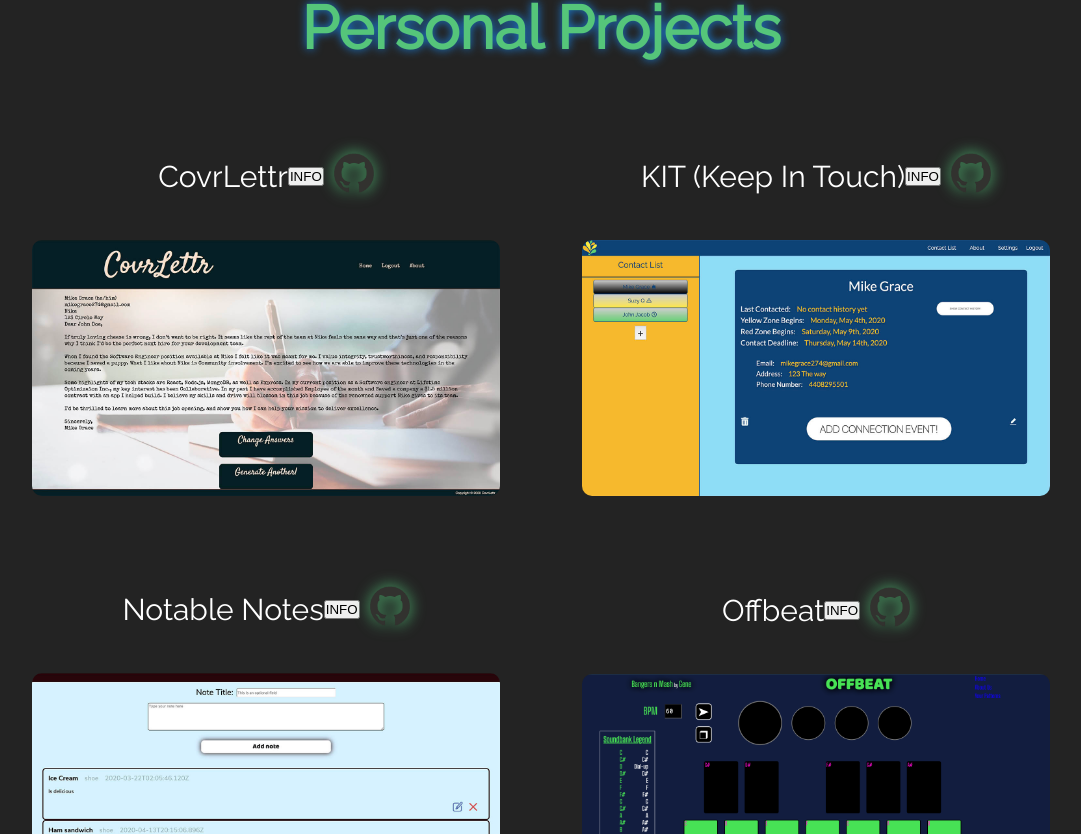
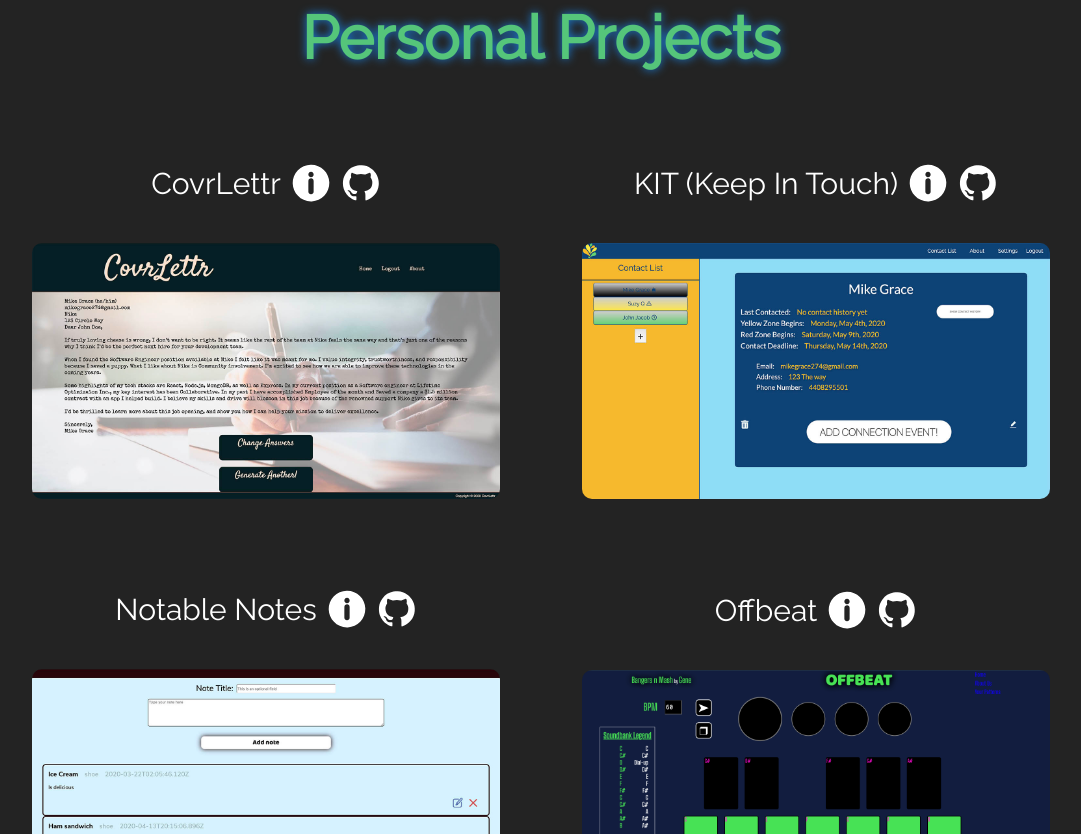
Before and after one commit to TravelFiend/Portfolio-Site-New, a React app: page / in a window 1280 px wide. Shown: the part 3657-4491 px from the top of the page, without its empty margins (139-1220 px from the left). Built offline with nearby package versions, Linux system fonts and the light colour scheme.

Commit message:
everything done except typing some descriptions and such

```diff
--- a/src/components/ProjectInfoModule.jsx
+++ b/src/components/ProjectInfoModule.jsx
@@ -7,7 +7,12 @@ const ProjectInfoModule = ({ projectName, description, closeModule }) => {
 
       <div className="project-info__content">
         <h3>{projectName}</h3>
-        <p>{description}</p>
+        {description.split('\n').map((line, index) => (
+          <p key={index}>
+            {line}
+          </p>
+        ))}
+        {/* <p>{description}</p> */}
       </div>
     </div>
   );
--- a/src/components/WorkItems.jsx
+++ b/src/components/WorkItems.jsx
@@ -1,6 +1,7 @@
 import { useState, Fragment } from 'react';
 import PropTypes from 'prop-types';
 import ProjectInfoModule from './ProjectInfoModule';
+import { GithubButton, InfoButton } from './icons';
 
 const WorkItems = ({ title, workItems }) => {
   const [selectedItem, setSelectedItem] = useState(null);
@@ -23,10 +24,13 @@ const WorkItems = ({ title, workItems }) => {
               <div className="workItems__item">
                 <div>
                   <p>{linkText}</p>
-                  <button type="button" onClick={() => setSelectedItem(linkText)}>INFO</button>
+                  <div onClick={() => setSelectedItem(linkText)}>
+                    <InfoButton />
+                  </div>
+
                   <a href={repoUrl ? repoUrl : url} target="_blank" rel="noopener noreferrer">
                     {repoUrl ? (
-                      <img src="/assets/github.png" alt={`Link to ${linkText} project repo`} />
+                      <GithubButton />
                     ) : null}
                   </a>
                 </div>
--- /dev/null
+++ b/src/components/icons.jsx
@@ -0,0 +1,38 @@
+export const InfoButton = () => (
+  <svg version="1.1" id="Layer_1" x="0px" y="0px" viewBox="0 0 768 768" enableBackground="new 0 0 768 768" xmlSpace="preserve">
+    <g>
+      <g>
+        <path d="M384.76,33.05c191.83-0.21,347.66,151.24,351.09,343.7c3.62,203.31-150.9,352.26-336.73,360.05
+          C191.42,745.52,35.34,577.34,32.61,389.67C29.79,196.22,189.3,30.49,384.76,33.05z M434.66,344.24
+          c-0.41-26.24-23.36-48.8-48.71-49.22c-27.59-0.45-52.16,21.61-52.34,48.71c-0.45,69.48-0.47,138.97,0.05,208.45
+          c0.21,27.72,22.37,47.32,51.03,47.1c29.32-0.23,49.42-19.36,49.71-48.18 M434.94,220.58c-0.18-27.89-22.56-51.23-49.41-51.56
+          c-29.7-0.36-51.95,22.66-52.3,53.46c-0.28,24.61,20,50.01,50.85,50.02C413.39,272.51,435.72,248.48,434.94,220.58z"/>
+      </g>
+    </g>
+  </svg>
+);
+
+export const GithubButton = () => (
+  <svg version="1.1" id="Layer_1" x="0px" y="0px" viewBox="0 0 768 768" enableBackground="new 0 0 768 768" xmlSpace="preserve">
+    <g>
+      <g>
+        <path d="M313.39,540.91c-5.57,15.45-9.78,28.72-15.28,41.44c-1.75,4.05-6.41,8.38-10.59,9.56
+			c-29.03,8.2-66.36,6.35-86.99-26.61c-7.28-11.63-17.9-21.31-27.72-31.15c-9.64-9.67-34.82-14.5-45.07-3.12
+			c2.24,2.78,4.02,7.02,7.12,8.5c20.99,10.1,33.59,28.08,40.83,48.62c16.78,47.61,64.57,56.98,104.29,48.9
+			c9.92-2.02,17.03-0.87,16.47,12.34c-0.69,16.35,0.25,32.77-0.32,49.14c-0.39,11.38-4.44,18.71-18.63,17.07
+			c-32.17-3.71-58.28-20.62-84.49-37.28C125.35,635.29,79.75,574.17,53.77,498.99c-17.37-50.26-19.84-102.58-14.1-155.82
+			c6.51-60.51,29.26-113.94,65.15-161.64c53.29-70.82,123.16-116.8,211.17-131.56c27.24-4.57,55.32-6.8,82.9-6.02
+			c67.99,1.92,129.38,24.68,184.53,64.73c45.38,32.97,80.33,74.89,105.65,124.7c29.84,58.69,40.86,121.87,35.06,186.88
+			c-6.36,71.29-32.59,135.16-79.55,190.34c-41.89,49.23-91.94,85.37-153.47,105.16c-16.12,5.19-22.42,0.53-22.46-16.6
+			c-0.07-28.16,0.16-56.32-0.08-84.47c-0.19-21.84-3.4-43-15.17-62.1c-5.44-8.82-3.68-13.17,7.75-14.79
+			c35.74-5.08,69.41-16.02,96.34-41.71c27.67-26.4,39.2-60.72,42.2-97.44c2.16-26.54,3.7-53.93-8.49-79.31
+			c-4.33-9.01-7.07-19.81-13.82-26.38c-10.88-10.6-11.11-22.09-7.36-34.26c6.81-22.13,1.12-43.13-4.89-63.86
+			c-1.2-4.15-11.3-9.78-15.09-8.44c-24.37,8.61-48.03,19.24-72.16,28.59c-6.62,2.57-14.74,5.7-21,4.06
+			c-49.71-13.03-99.59-12.97-148.84-0.2c-14.45,3.75-21.48-4.91-31.65-8.62c-20.95-7.65-41.91-15.32-62.48-23.9
+			c-9.76-4.07-13.06,1.2-15.38,8.36c-7.64,23.63-10.72,47.42-3.94,72.09c1.46,5.3-0.1,13.24-3.34,17.73
+			c-20.83,28.87-31.32,61.13-29.24,96.3c2.81,47.37,14.29,91.84,53.68,123.6c20.37,16.42,44.02,25.34,69.3,30.55
+			C294.72,537,304.43,539.04,313.39,540.91z"/>
+      </g>
+    </g>
+  </svg>
+);
--- a/src/sass/components/_projectInfoModule.scss
+++ b/src/sass/components/_projectInfoModule.scss
@@ -8,8 +8,8 @@
   display: flex;
   justify-content: center;
   align-items: center;
-  background-color: rgba($color-blackish, .3);
-  backdrop-filter: blur(0.1rem);
+  background-color: rgba($color-blackish, .7);
+  backdrop-filter: blur(0.2rem);
 
   &__close {
     position: absolute;
@@ -21,11 +21,11 @@
   &__content {
     position: relative;
     width: 80%;
-    height: 80%;
+    height: fit-content;
     display: flex;
     flex-direction: column;
-    background-color: $color-primary;
-    padding: 2rem;
+    background-color: $color-primary-dark;
+    padding: 4rem;
     border-radius: 1rem;
 
     & > h3 {
--- a/src/sass/components/_workItems.scss
+++ b/src/sass/components/_workItems.scss
@@ -82,16 +82,31 @@
       margin-top: 5rem;
       transition: all 0.3s ease;
 
-      &:hover{
-        color: $color-tertiary-light;
-        scale: 1.05;
-        transition: all 0.3s ease;
+
+      & > a,
+      & > div {
+        display: flex;
+        cursor: pointer;
       }
 
-      & > a > img {
+      & > a > svg,
+      & > div > svg {
         height: 4rem;
         margin-left: 1rem;
-        filter: drop-shadow(0 0 .75rem $color-primary);
+        transition: all 0.3s ease;
+
+        &:hover {
+          scale: 1.2;
+          transition: all 0.3s ease;
+        }
+
+        & > g > g > path {
+          fill: $color-white;
+        }
+
+        @include respond-to('xxs') {
+          height: 3rem;
+        }
       }
 
       @include respond-to('xs') {
--- a/src/sections/Work.jsx
+++ b/src/sections/Work.jsx
@@ -21,7 +21,8 @@ const workItems = [
     linkText: 'NMConnect',
     image: '/assets/nmConnect.png',
     url: 'https://nmcrisisline.com/nmconnect-app/',
-    description: 'Quit your bitchin\'',
+    description: `React - React Native Expo - Node.js - MongoDB - Mongoose - Express - Jest
+    An app for the State of New Mexico that provides easy-access buttons to contact the New Mexico Crisis and Access Line (NMCAL) via phone or text.  The app also provides mental health/suicide prevention resources, as well as a COVID-19 info section and a podcast section.  This project was built by myself and 1 other developer and is continuing to grow in size due to interest from other governmental departments in New Mexico.  Available now on the Apple Store and the Google Play Store!`,
   }
 ];
 
@@ -30,25 +31,29 @@ const projectItems = [
     linkText: 'CovrLettr',
     image: '/assets/covrLettr.jpg',
     url: 'https://covrlettr.netlify.app/userauth',
-    description: 'Letters Losers',
+    description: `HTML - CSS - Vanilla JavaScript - MongoDB - Mongoose - Express - Jest - Node.js
+    A cover letter generator aimed towards software developers!  The user is asked to enter answers for a series of basic questions.  Those answers are then used to create over a million unique cover letters and return the version with the highest sentiment score.  This project was completed with a group of 4 developers in a single week.  I had a heavy hand in both the front-end and backend, helping build not only the basic structure of the app, but also with static/instance methods used to generate the cover letters as well as the regex needed to replace keys with user answers.`,
     repoUrl: 'https://github.com/covrLettr'
   }, {
     linkText: 'KIT (Keep In Touch)',
     image: '/assets/kit.jpg',
     url: 'https://friendlier-staging.netlify.app/about',
-    description: 'Phone Phucker',
+    description: `React - Redux - Express - Node.js - MongoDB - Mongoose - Passport
+    KIT is a tool for setting and tracking communication goals. Users enter contacts and select how frequently they'd like to contact each person.  The app will then send push notification reminders based on user settings. Contacts will appear in different colors depending on how close they are to the contact deadline previously set by the user.  Incorporated DateFNs library for time oriented state management and Cron Job for regular updating.  This project was completed with a group of 4 developers in one week.  I dipped my toes into a little bit of everything for this project.`,
     repoUrl: 'https://github.com/band-m'
   }, {
     linkText: 'Notable Notes',
     image: '/assets/notableNotes.jpg',
     url: '',
-    description: 'Notes Nigger',
+    description: `HTML - CSS - Vanilla Javascript - Node.js - Express - MongoDB - Mongoose - JWT - BCryptJS
+    This is a solo project note taking app in which the user's notes and notebooks are persisted between sessions.  Users are able to create multiple notebooks for different subjects, as well as individual notes inside of each subject's notebook.  Each note and notebook are modifiable using each of the CRUD routes.`,
     repoUrl: 'https://github.com/TravelFiend/full-stack-with-mongo'
   }, {
     linkText: 'Offbeat',
     image: '/assets/offbeat.png',
     url: 'https://travelfiend.github.io/offbeat/',
-    description: 'Beats bitch',
+    description: `HTML - CSS - Vanilla Javascript
+    A sound sampler using Web Audio API that allows users to choose from multiple sound banks.  Once logged in, the user can record note combinations and play the same sequence back using different sound banks.  Users are also able to choose from a number of themes.  This project was completed with a team of 6 developers in a single week.  My role for this project was mainly in styling as well as handling event listeners for the sampler.`,
     repoUrl: 'https://github.com/TravelFiend/offbeat'
   }
 ];
```
